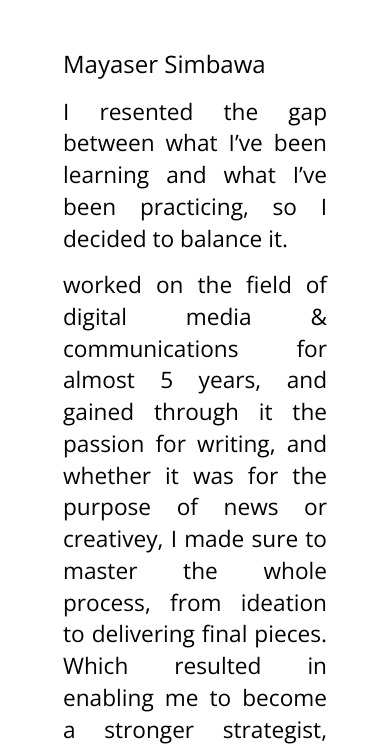
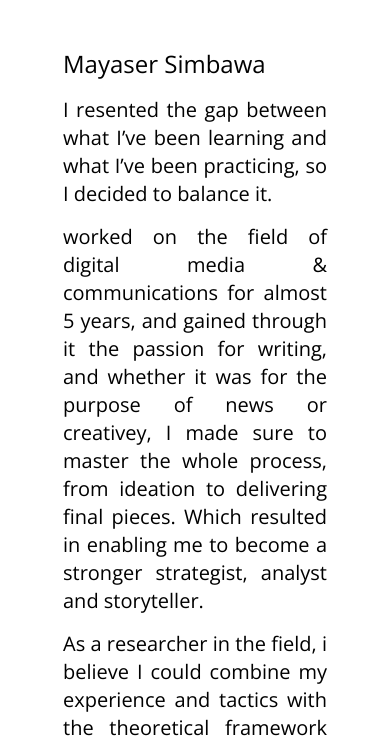
Before and after one commit to moafaqS/personal-website, a Gatsby site: page / in a window 390 px wide. Shown: the part 1668-2414 px from the top of the page. Built offline with nearby package versions, Linux system fonts and the light colour scheme; Gatsby itself is replaced by a stand-in of ours.

Commit message:
modified iphone x font size

```diff
--- a/src/components/Sections/AboutMeSection.js
+++ b/src/components/Sections/AboutMeSection.js
@@ -81,6 +81,6 @@ const Summery = styled(BodyMain)`
   }
 
   @media (max-width: 768px) {
-    font-size: 17pt;
+    font-size: 16p;
   }
 `;
```
